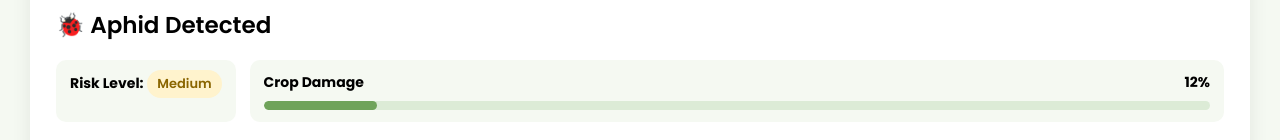
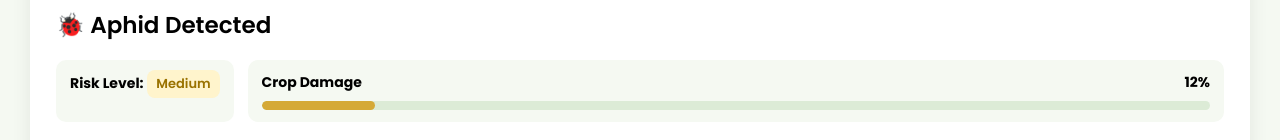
Before and after one commit to Princev2212/AgroView, a React app in the folder frontend/: page / in a window 1280 px wide. Both pictures are taken after a click on the button "📷 Scan Crop". Shown: the part 632-772 px from the top of the page. Built offline with nearby package versions, Linux system fonts and the light colour scheme; the HTML template or start-up script is replaced by a standard one.

Commit message:
Added Dynamic crop scan results

```diff
--- a/frontend/src/App.css
+++ b/frontend/src/App.css
@@ -600,3 +600,43 @@ div {
   color: #3f513b;
   font-size: 14px;
 }
+.risk-low {
+  color: #3f7d35;
+  background: #e8f5e4;
+  padding: 4px 9px;
+  border-radius: 8px;
+  font-weight: 600;
+}
+
+.risk-medium {
+  color: #9a7200;
+  background: #fff4cc;
+  padding: 4px 9px;
+  border-radius: 8px;
+  font-weight: 600;
+}
+
+.risk-high {
+  color: #b33a32;
+  background: #fde8e6;
+  padding: 4px 9px;
+  border-radius: 8px;
+  font-weight: 600;
+}
+.damage-fill {
+  height: 100%;
+  border-radius: 10px;
+  transition: width 0.5s ease;
+}
+
+.damage-low {
+  background: #72a866;
+}
+
+.damage-medium {
+  background: #d5a936;
+}
+
+.damage-high {
+  background: #d65c52;
+}
--- a/frontend/src/App.jsx
+++ b/frontend/src/App.jsx
@@ -6,6 +6,10 @@ function App() {
   const [crop, setCrop] = useState("🥬 Cabbage");
   const [scanning, setScanning] = useState(false);
   const [result, setResult] = useState(false);
+  const [pestName, setPestName] = useState("");
+  const [riskLevel, setRiskLevel] = useState("");
+  const [damage, setDamage] = useState(0);
+  const [recommendation, setRecommendation] = useState("");
 
   const [question, setQuestion] = useState("");
   const [aiResponse, setAiResponse] = useState("");
@@ -210,10 +214,40 @@ const speakAIResponse = (text) => {
 
       <Button
         text={scanning ? "🔄 Scanning..." : "📷 Scan Crop"}
-        onClick={() => {
-          setScanning(true);
-          setResult(false);
-        }}
+       onClick={() => {
+         setScanning(true);
+         setResult(false);
+
+         if (crop === "🥬 Cabbage") {
+           setPestName("Aphid");
+           setRiskLevel("Medium");
+           setDamage(12);
+           setRecommendation(
+             "Monitor the affected leaves regularly and check for increasing pest activity."
+           );
+         } else if (crop === "🌾 Rice") {
+           setPestName("Stem Borer");
+           setRiskLevel("High");
+           setDamage(18);
+           setRecommendation(
+             "High risk detected. Check the affected plants carefully and take suitable crop-protection measures."
+            );
+         } else if (crop === "🍅 Tomato") {
+           setPestName("Whitefly");
+           setRiskLevel("Medium");
+           setDamage(10);
+           setRecommendation(
+             "Monitor the leaves and young shoots regularly for further pest activity."
+            );
+         } else {
+           setPestName("Caterpillar");
+           setRiskLevel("Low");
+           setDamage(7);
+           setRecommendation(
+             "Damage is currently low. Continue regular monitoring of the leaves."
+            );
+         }
+     }}
       />
 
       <div className="ai-card">
@@ -360,14 +394,14 @@ const speakAIResponse = (text) => {
             🧪 Scan Result
           </span>
 
-          <h3>🐞 Aphid Detected</h3>
+          <h3>🐞 {pestName} Detected</h3>
 
           <div className="result-info">
 
             <p>
               <strong>Risk Level:</strong>{" "}
-              <span className="risk-medium">
-                Medium
+              <span className={`risk-${riskLevel.toLowerCase()}`}>
+                {riskLevel}
               </span>
             </p>
 
@@ -375,11 +409,20 @@ const speakAIResponse = (text) => {
 
               <div className="damage-header">
                 <strong>Crop Damage</strong>
-                <span>12%</span>
+                <span>{damage}%</span>
               </div>
 
               <div className="damage-bar">
-                <div className="damage-fill"></div>
+                <div
+                  className={`damage-fill ${
+                    damage < 10
+                      ? "damage-low"
+                      : damage < 20
+                      ? "damage-medium"
+                      : "damage-high"
+                 }`}
+                 style={{ width: `${damage}%` }}
+                ></div>
               </div>
 
             </div>
@@ -392,10 +435,7 @@ const speakAIResponse = (text) => {
               💡 What to do
             </div>
 
-            <p>
-              Monitor the affected leaves regularly and take
-              suitable crop-protection measures.
-            </p>
+            <p>{recommendation}</p>
 
           </div>
 
```
